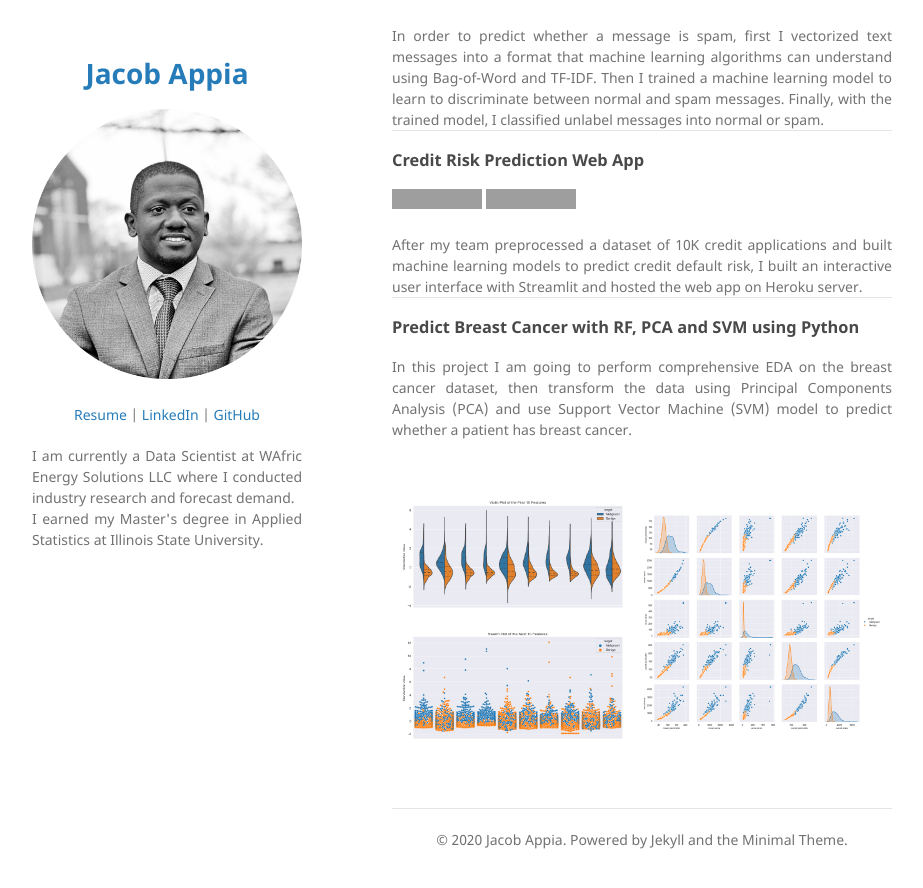
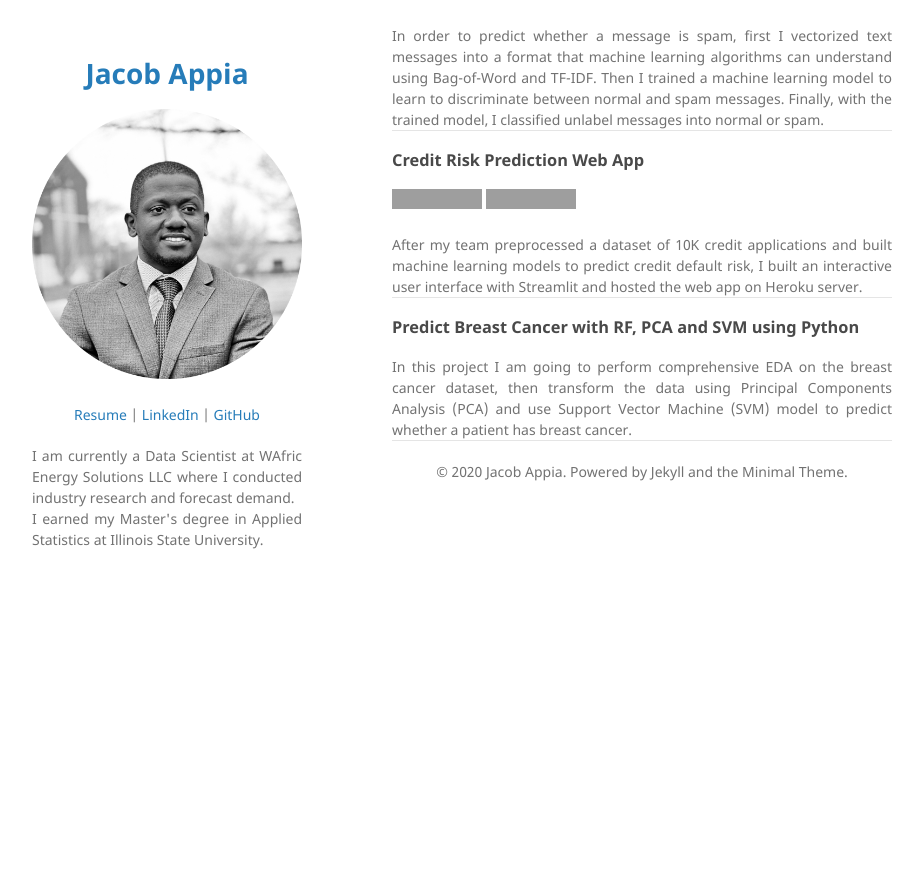
Before and after one commit to jacobappia/jacobappia.github.io, a Jekyll site: the page built from index.md, in a window 1280 px wide and 900 px high, scrolled down 1905 px. Shown: the top 888 px of the window, without its empty margins (178-1101 px from the left). Built offline with Jekyll 4.4.1, drawn with Linux system fonts in a browser that asks for light colours; our own code applies the rules of GitHub Pages for plain Markdown files; grey boxes are pictures that could not be loaded.

Commit message:
Update index.md

```diff
--- a/index.md
+++ b/index.md
@@ -48,9 +48,6 @@
 ### Predict Breast Cancer with RF, PCA and SVM using Python
 
 <div style="text-align: justify">In this project I am going to perform comprehensive EDA on the breast cancer dataset, then transform the data using Principal Components Analysis (PCA) and use Support Vector Machine (SVM) model to predict whether a patient has breast cancer.</div>
-<br>
-<center><img src="images/breast-cancer.png"/></center>
-<br>
 
 ---
 <center>© 2020 Jacob Appia. Powered by Jekyll and the Minimal Theme.</center>
```
